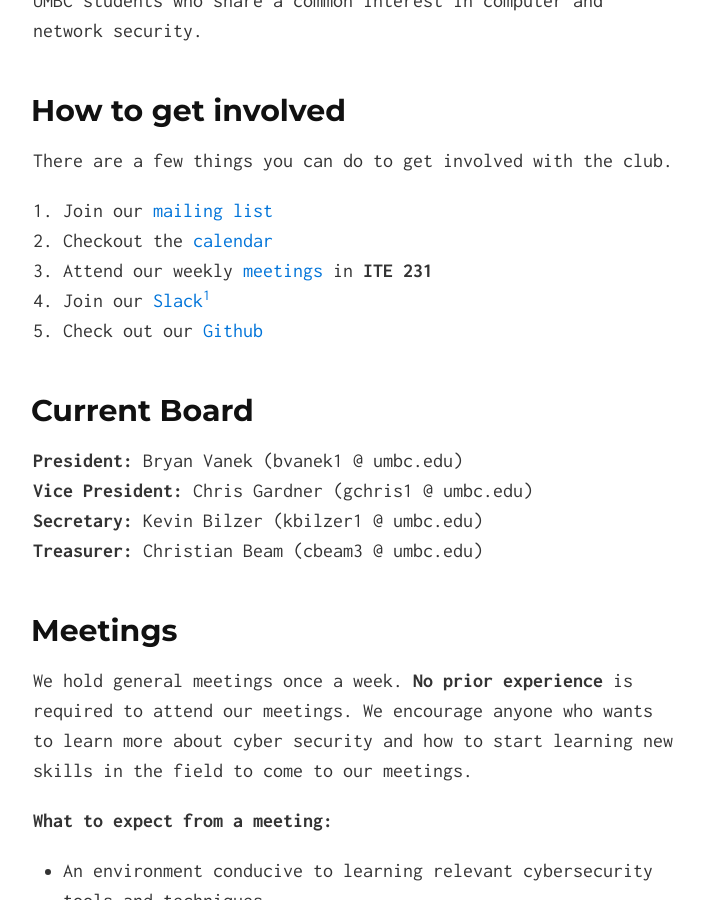
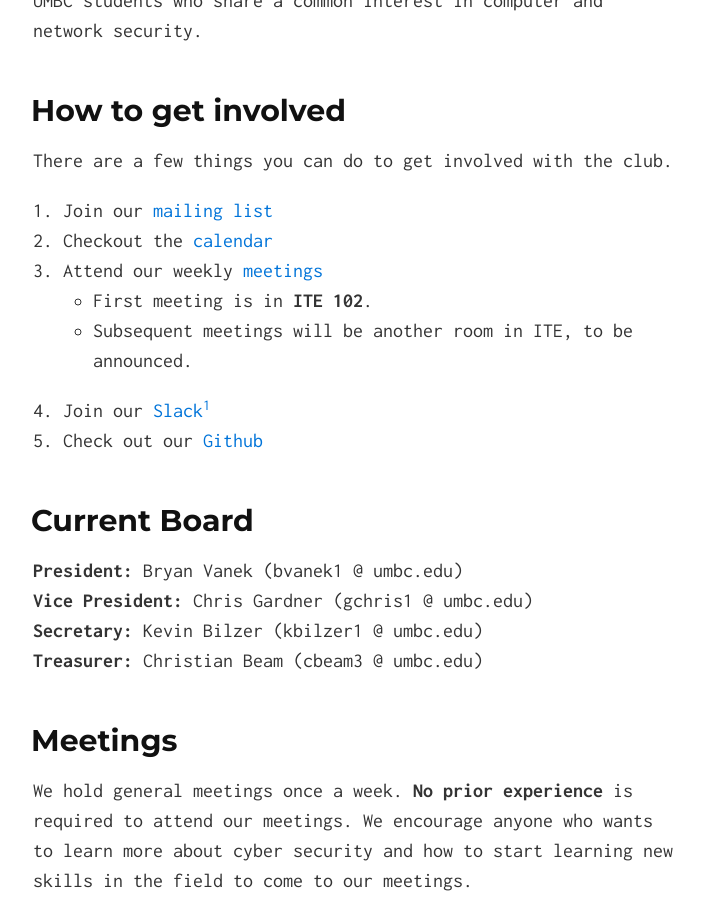
Before and after one commit to UMBCCyberDawgs/umbccyberdawgs.github.io, a Jekyll site: the page built from index.md, in a window 1280 px wide and 900 px high, scrolled down 314 px. Shown: the whole window, without its empty margins (287-991 px from the left). Built offline with Jekyll 4.4.1, drawn with Linux system fonts in a browser that asks for light colours; our own code applies the rules of GitHub Pages for plain Markdown files.

Commit message:
Update room number

```diff
--- a/index.md
+++ b/index.md
@@ -14,7 +14,9 @@ There are a few things you can do to get involved with the club.
 
 1. Join our [mailing list](#mailinglist)
 2. Checkout the [calendar](#calendar)
-3. Attend our weekly [meetings](#meetings) in **ITE 231**
+3. Attend our weekly [meetings](#meetings)
+    * First meeting is in **ITE 102**.
+    * Subsequent meetings will be another room in ITE, to be announced.
 4. Join our [Slack](https://umbccd.slack.com)[^1]
 5. Check out our [Github](https://github.com/UMBCCyberDawgs)
 
```
